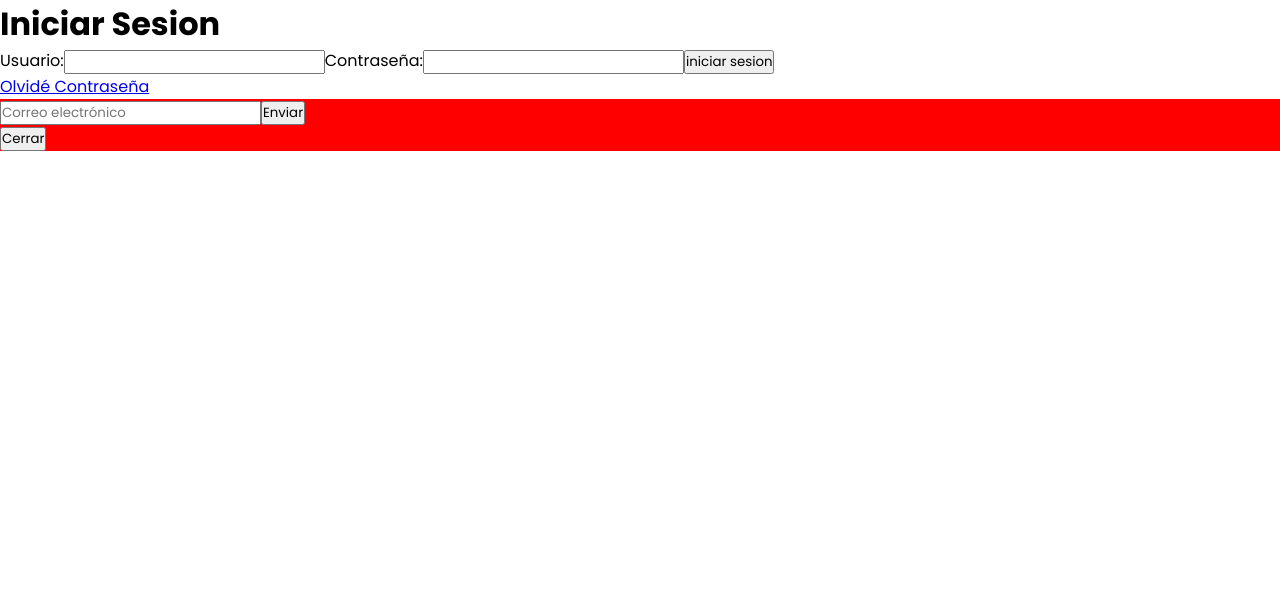
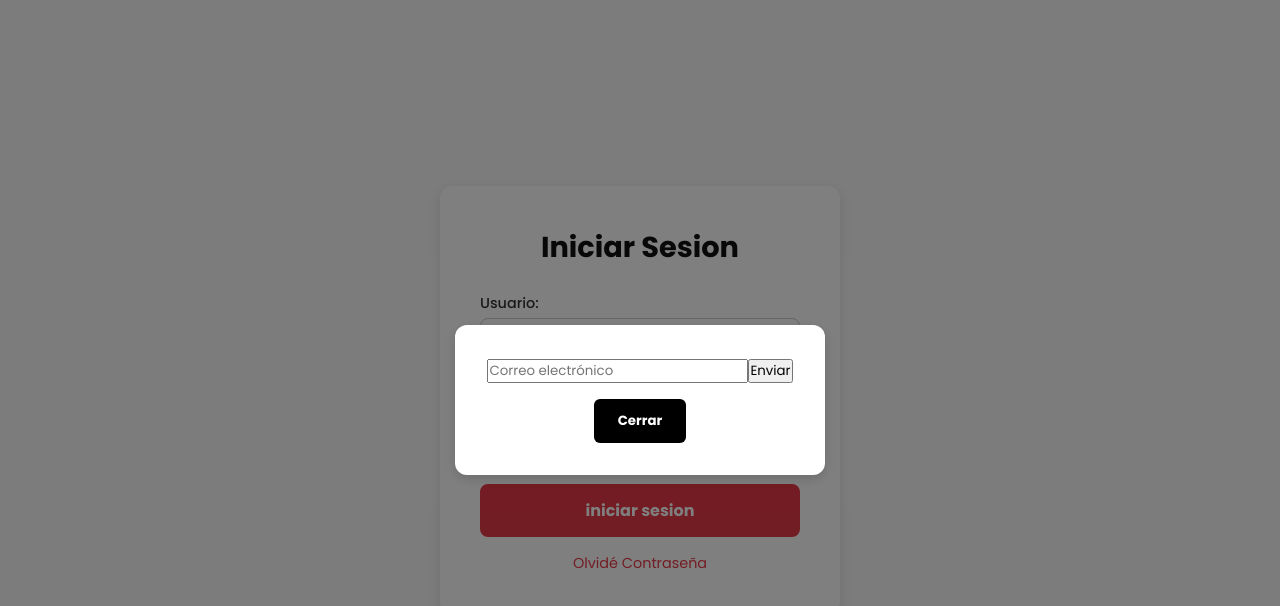
Before and after one commit to AlyneRegaladoMorales/BOOTCAMP-0825-FRONTEND-REACT-NTT-ALYNE_REGALADO, a React (Vite) app: page / in a window 1280 px wide. Both pictures are taken after a click on the link "Olvidé Contraseña". Shown: the top 606 px of the page. Built offline with nearby package versions, Linux system fonts and the light colour scheme.

Commit message:
style: se agrego estilos al componente modal y la pagina de login

```diff
--- a/src/components/Modal.tsx
+++ /dev/null
@@ -1,23 +0,0 @@
-
-interface ModalProps {
-  isOpen: boolean;
-  message?: string;
-  children?: React.ReactNode;
-  onClose: () => void;
-}
-
-const Modal: React.FC<ModalProps> = ({ isOpen, message, children, onClose }) => {
-  if (!isOpen) return null;
-
-  return (
-    <div style={{backgroundColor:"red"}}>
-      <div>
-        {message && <p>{message}</p>}
-        {children && <div>{children}</div>}
-        <button onClick={onClose}>Cerrar</button>
-      </div>
-    </div>
-  );
-};
-
-export default Modal;
--- /dev/null
+++ b/src/components/Modal/Modal.styled.ts
@@ -0,0 +1,42 @@
+import styled from "styled-components";
+
+export const Overlay = styled.div`
+  position: fixed;
+
+  width: 100vw;
+  height: 100vh;
+  background: rgba(0, 0, 0, 0.5);
+  display: flex;
+  align-items: center;
+  justify-content: center;
+  z-index: 1000;
+`;
+
+export const ModalContainer = styled.div`
+  background: #fff;
+  padding: 2rem;
+  border-radius: 12px;
+  max-width: 25rem;
+  box-shadow: 0px 4px 12px rgba(0, 0, 0, 0.15);
+
+  display: flex;
+  flex-direction: column;
+  align-items: center;
+  text-align: center;
+`;
+
+export const PrimaryButton = styled.button`
+  background: #000;
+  color: #fff;
+  border: none;
+  padding: 0.75rem 1.5rem;
+  border-radius: 6px;
+  font-weight: bold;
+  cursor: pointer;
+  margin-top: 1rem;
+  transition: background 0.3s;
+
+  &:hover {
+    background: #333;
+  }
+`;
--- /dev/null
+++ b/src/components/Modal/Modal.tsx
@@ -0,0 +1,24 @@
+import { ModalContainer,  Overlay, PrimaryButton } from "./Modal.styled";
+
+interface ModalProps {
+  isOpen: boolean;
+  message?: string;
+  children?: React.ReactNode;
+  onClose: () => void;
+}
+
+const Modal: React.FC<ModalProps> = ({ isOpen, message, children, onClose }) => {
+  if (!isOpen) return null;
+
+  return (
+    <Overlay>
+      <ModalContainer>
+        {message && <p>{message}</p>} {children && <div>{children}</div>}
+        <PrimaryButton onClick={onClose}>Cerrar</PrimaryButton>
+
+      </ModalContainer>
+    </Overlay>
+  );
+};
+
+export default Modal;
--- a/src/layout/PortalLayout/PortalLayout.tsx
+++ b/src/layout/PortalLayout/PortalLayout.tsx
@@ -9,9 +9,7 @@ const PortalLayout:React.FC<React.PropsWithChildren> = ({ children }) : JSX.Elem
       <header>
         <Navbar />
       </header>
-      <main>
-        <MainContent>{children}</MainContent>
-      </main>
+      <MainContent>{children}</MainContent>
     </>
   );
 };
--- a/src/pages/Home/Home.tsx
+++ b/src/pages/Home/Home.tsx
@@ -8,7 +8,7 @@ import PortalLayout from "../../layout/PortalLayout/PortalLayout";
 import { getCategories } from "../../services/CategoryService";
 import type { Category } from "../../model/Category";
 import { usePagination } from "../../utils/Pagination";
-import Modal from "../../components/Modal";
+import Modal from "../../components/Modal/Modal";
 import ProductCard from "../../components/ProductCard/ProductCard";
 import CategorySidebar from "../../components/CategorySidebar/CategorySidebar";
 import {
--- /dev/null
+++ b/src/pages/Login/Login.styled.ts
@@ -0,0 +1,83 @@
+import styled from "styled-components";
+
+export const LoginContainer = styled.div`
+  min-height: 100vh;
+  display: flex;
+  justify-content: center;
+  align-items: center;
+  background: #f9f9f9;
+`;
+
+export const LoginBox = styled.div`
+  background: #fff;
+  padding: 2.5rem;
+  border-radius: 12px;
+  box-shadow: 0px 4px 12px rgba(0, 0, 0, 0.1);
+  width: 100%;
+  max-width: 400px;
+  text-align: center;
+`;
+
+export const Title = styled.h1`
+  margin-bottom: 1.5rem;
+  color: #111;
+  font-size: 1.8rem;
+`;
+
+export const InputGroup = styled.div`
+  display: flex;
+  flex-direction: column;
+  text-align: left;
+  margin-bottom: 1.2rem;
+
+  label {
+    margin-bottom: 0.3rem;
+    font-weight: 500;
+    font-size: 0.9rem;
+    color: #333;
+  }
+
+  input {
+    padding: 0.8rem;
+    border: 1px solid #ccc;
+    border-radius: 8px;
+    font-size: 0.95rem;
+    transition: 0.3s;
+
+    &:focus {
+      border-color: #e63946;
+      outline: none;
+      box-shadow: 0 0 0 2px rgba(230, 57, 70, 0.2);
+    }
+  }
+`;
+
+export const SubmitButton = styled.button`
+  width: 100%;
+  padding: 0.9rem;
+  background: #e63946;
+  color: #fff;
+  font-weight: bold;
+  border: none;
+  border-radius: 8px;
+  font-size: 1rem;
+  cursor: pointer;
+  transition: background 0.3s;
+
+  &:hover {
+    background: #d62828;
+  }
+`;
+
+export const ForgotLink = styled.a`
+  display: block;
+  margin-top: 1rem;
+  font-size: 0.9rem;
+  color: #e63946;
+  cursor: pointer;
+  text-decoration: none;
+
+  &:hover {
+    text-decoration: underline;
+  }
+`;
--- a/src/pages/Login.tsx
+++ b/src/pages/Login/Login.tsx
@@ -1,9 +1,10 @@
 import { useState } from "react";
-import { loginPost } from "../services/LoginService";
-import { useAuth } from "../context/AuthProvider";
+import { loginPost } from "../../services/LoginService";
+import { useAuth } from "../../context/AuthProvider";
 import { Navigate } from "react-router-dom";
-import type { AuthResponse } from "../model/Auth";
-import Modal from "../components/Modal";
+import type { AuthResponse } from "../../model/Auth";
+import Modal from "../../components/Modal/Modal";
+import { ForgotLink, InputGroup, LoginBox, LoginContainer, SubmitButton, Title } from "./Login.styled";
 
 const Login = () => {
   const [username, setUsername] = useState<string>("");
@@ -57,20 +58,28 @@ const Login = () => {
   }
 
   return (
-    <>
-      <form onSubmit={handleSubmit}>
-        <h1>Iniciar Sesion</h1>
+    <LoginContainer>
+      <LoginBox>
+        <form onSubmit={handleSubmit}>
+        <Title>Iniciar Sesion</Title>
+        <InputGroup>
         <label>Usuario:</label>
         <input type="text" name="username" value={username} onChange={(e) => setUsername(e.target.value.replace(/\s/g, ""))}/>
+        </InputGroup>
+        <InputGroup>
         <label>Contraseña:</label>
         <input type="password" name="password" value={password} onChange={(e) => setPassword(e.target.value.replace(/\s/g, ""))}/>
-        <button type="submit">iniciar sesion</button>
+
+        </InputGroup>
+        <SubmitButton  type="submit">iniciar sesion</SubmitButton >
       </form>
-      <p>
-        <a href="#" onClick={() => setShowForgotModal(true)}>
+
+        <ForgotLink  href="#" onClick={() => setShowForgotModal(true)}>
           Olvidé Contraseña
-        </a>
-      </p>
+        </ForgotLink >
+
+      </LoginBox>
+
       <Modal isOpen={!!errorResponse} onClose={() => setErrorResponse("")} message={errorResponse}/>
 
       <Modal isOpen={showForgotModal} onClose={() => setShowForgotModal(false)}>
@@ -86,7 +95,7 @@ const Login = () => {
         message="Correo enviado correctamente"
         onClose={() => setShowForgotConfirm(false)}
       />
-    </>
+    </LoginContainer>
   );
 };
 
--- a/src/pages/Summary/Summary.styled.ts
+++ b/src/pages/Summary/Summary.styled.ts
@@ -32,13 +32,38 @@ export const Table = styled.table`
   border-collapse: collapse;
   margin-bottom: 1.5rem;
 
+  th, td {
+    border: 1px solid #eee;
+    padding: 0.8rem;
+    text-align: left;
+  }
+
+  th {
+    background: #f9f9f9;
+    font-weight: 600;
+  }
+
+  td {
+    vertical-align: middle;
+  }
+
   img {
     border-radius: 8px;
   }
+
+  button {
+    background: transparent;
+    border: 1px solid #ccc;
+    padding: 0.3rem 0.6rem;
+    border-radius: 4px;
+    cursor: pointer;
+    transition: 0.2s;
+
+    &:hover {
+      background: #f1f1f1;
+    }
+  }
 `;
-
-
-
 
 export const TotalBox = styled.div`
   font-size: 1.2rem;
@@ -47,22 +72,7 @@ export const TotalBox = styled.div`
   text-align: right;
 `;
 
-export const Form = styled.form`
-  display: flex;
-  flex-direction: column;
-  gap: 1rem;
 
-  label {
-    font-weight: 500;
-    margin-bottom: 0.3rem;
-  }
-
-  p {
-    color: red;
-    font-size: 0.85rem;
-    margin: 0;
-  }
-`;
 export const Input = styled.input`
   width: 100%;
   padding: 0.8rem;
--- a/src/pages/Summary/Summary.tsx
+++ b/src/pages/Summary/Summary.tsx
@@ -1,7 +1,7 @@
 import { useState } from "react";
 import { useCart } from "../../context/CartContext";
 import { Form, useNavigate } from "react-router-dom";
-import Modal from "../../components/Modal";
+import Modal from "../../components/Modal/Modal";
 import PortalLayout from "../../layout/PortalLayout/PortalLayout";
 import { Button, Container, Input, Section, Table, Title, TotalBox } from "./Summary.styled";
 
@@ -63,7 +63,7 @@ const Summary = () => {
 
     console.log("Datos enviados:", { ...form, items: state.items, total });
 
-    setModalMessage("Pedido registrado con éxito ✅");
+    setModalMessage("Pedido registrado con éxito");
     setIsModalOpen(true);
   };
 
--- a/src/router/AppRouter.tsx
+++ b/src/router/AppRouter.tsx
@@ -1,5 +1,5 @@
 import { createBrowserRouter } from "react-router-dom";
-import Login from "../pages/Login";
+import Login from "../pages/Login/Login";
 import Home from "../pages/Home/Home";
 import Summary from "../pages/Summary/Summary";
 import ProtectedRoute from "./ProtectedRoute";
```
